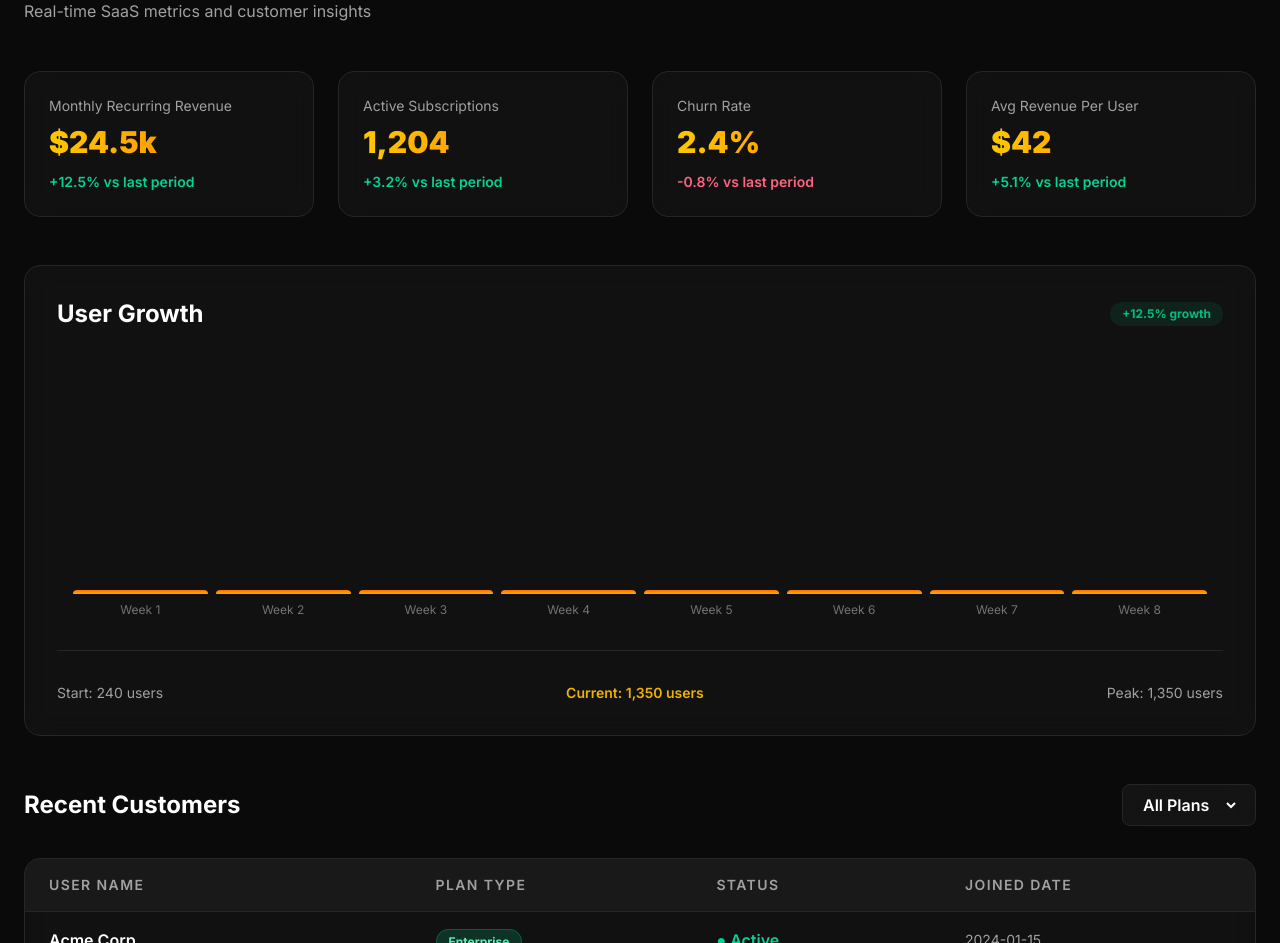
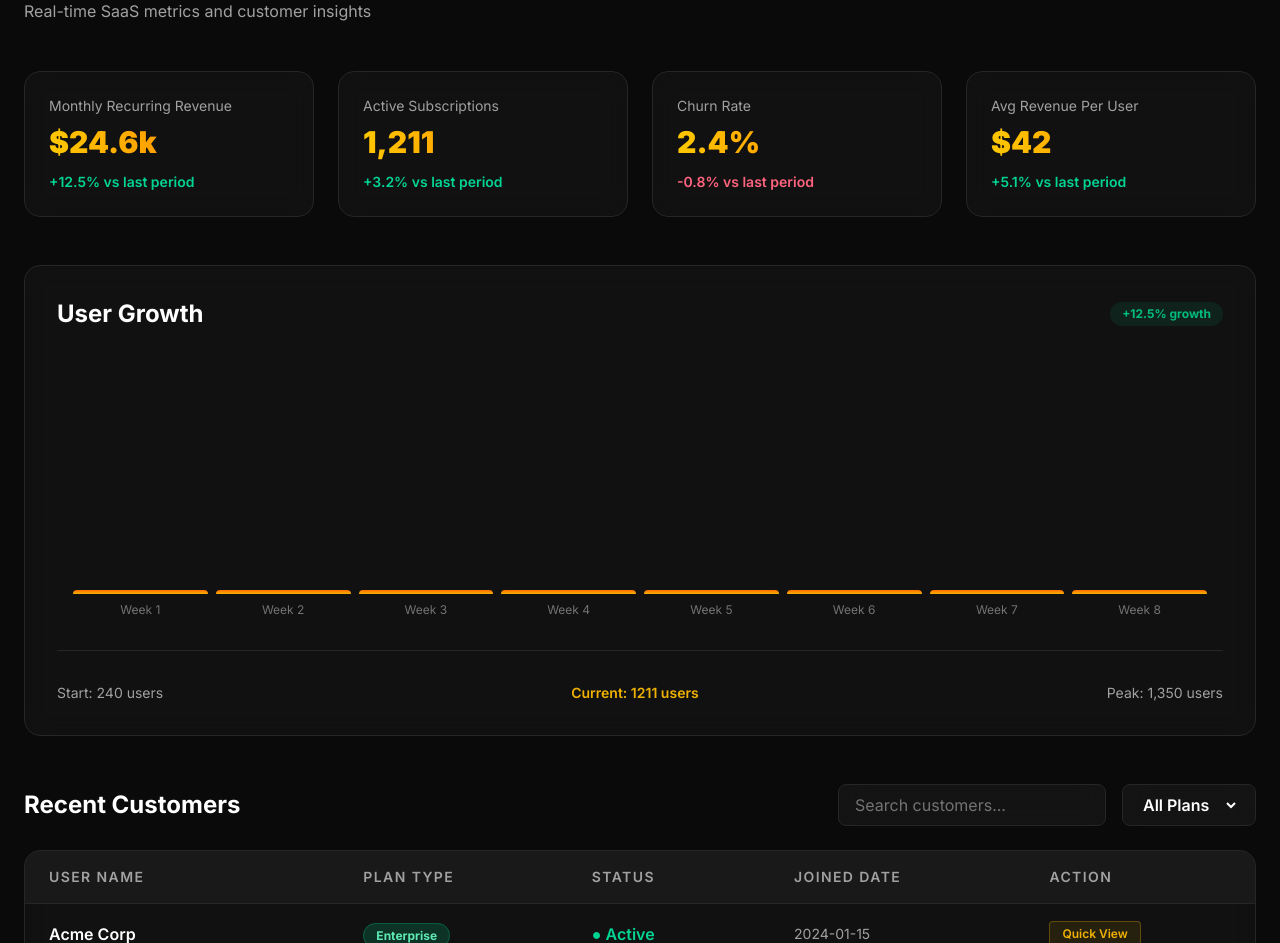
Before and after one commit to thrilshadow/my-portfolio, a Next.js app: page /projects/saas-dashboard in a window 1280 px wide. Shown: the part 289-1232 px from the top of the page. Built offline with nearby package versions, Linux system fonts and the light colour scheme.

Commit message:
feat: add live data simulation and filtering to SaaS dashboard

```diff
--- a/app/projects/saas-dashboard/page.tsx
+++ b/app/projects/saas-dashboard/page.tsx
@@ -1,15 +1,27 @@
 "use client";
 
-import React, { useState } from 'react';
+import React, { useState, useEffect, useRef } from 'react';
 import Link from 'next/link';
 
-// Customer Type
+// Types
 type Customer = {
   id: number;
   name: string;
   plan: 'Starter' | 'Pro' | 'Enterprise';
   status: 'Active' | 'Inactive' | 'Trial';
   joinedDate: string;
+};
+
+type Toast = {
+  id: number;
+  message: string;
+  company: string;
+};
+
+type Subscription = {
+  date: string;
+  plan: string;
+  price: number;
 };
 
 // Mock Customer Data
@@ -24,7 +36,33 @@ const mockCustomers: Customer[] = [
   { id: 8, name: "Innovate Labs", plan: "Enterprise", status: "Active", joinedDate: "2024-02-01" },
 ];
 
-// User Growth Data (weekly)
+// Subscription History Mock Data
+const subscriptionHistory: Record<number, Subscription[]> = {
+  1: [
+    { date: "2024-01-15", plan: "Pro", price: 299 },
+    { date: "2024-02-01", plan: "Enterprise", price: 999 },
+  ],
+  2: [
+    { date: "2024-02-03", plan: "Starter", price: 99 },
+    { date: "2024-02-10", plan: "Pro", price: 299 },
+  ],
+  3: [{ date: "2024-02-10", plan: "Starter", price: 0 }],
+  4: [
+    { date: "2024-01-28", plan: "Enterprise", price: 999 },
+  ],
+  5: [
+    { date: "2024-02-05", plan: "Pro", price: 299 },
+  ],
+  6: [{ date: "2024-01-20", plan: "Starter", price: 99 }],
+  7: [
+    { date: "2024-02-08", plan: "Pro", price: 299 },
+  ],
+  8: [
+    { date: "2024-02-01", plan: "Enterprise", price: 999 },
+  ],
+};
+
+// User Growth Data
 const userGrowthData = [
   { week: "Week 1", users: 240 },
   { week: "Week 2", users: 385 },
@@ -40,18 +78,99 @@ const maxUsers = Math.max(...userGrowthData.map((d) => d.users));
 
 export default function SaaSDashboard() {
   const [filterPlan, setFilterPlan] = useState<'All' | 'Starter' | 'Pro' | 'Enterprise'>('All');
+  const [searchTerm, setSearchTerm] = useState("");
+  const [selectedCustomer, setSelectedCustomer] = useState<Customer | null>(null);
+  const [toasts, setToasts] = useState<Toast[]>([]);
+  const toastIdRef = useRef(0);
 
-  // Filter customers by plan
-  const filteredCustomers = filterPlan === 'All'
-    ? mockCustomers
-    : mockCustomers.filter((c) => c.plan === filterPlan);
+  // Live data simulation
+  const [mrrValue, setMrrValue] = useState(24500);
+  const [activeUsersValue, setActiveUsersValue] = useState(1204);
+  const [chartAnimated, setChartAnimated] = useState(false);
 
-  // KPI Stats
+  // Live data updates every 5 seconds
+  useEffect(() => {
+    const interval = setInterval(() => {
+      setMrrValue((prev) => {
+        const change = (Math.random() - 0.5) * 200;
+        return Math.max(20000, Math.floor(prev + change));
+      });
+
+      setActiveUsersValue((prev) => {
+        const change = Math.floor((Math.random() - 0.5) * 20);
+        return Math.max(1000, prev + change);
+      });
+    }, 5000);
+
+    return () => clearInterval(interval);
+  }, []);
+
+  // Trigger chart animation on mount
+  useEffect(() => {
+    setChartAnimated(true);
+  }, []);
+
+  // Toast notifications for upgrades
+  useEffect(() => {
+    const upgradeCompanies = ["TechFlow", "DataVault", "CloudSync", "NetFlow"];
+    const interval = setInterval(() => {
+      if (Math.random() > 0.7) {
+        const company = upgradeCompanies[Math.floor(Math.random() * upgradeCompanies.length)];
+        addToast(`New Enterprise upgrade: ${company}`);
+      }
+    }, 12000);
+
+    return () => clearInterval(interval);
+  }, []);
+
+  const addToast = (message: string) => {
+    const id = toastIdRef.current;
+    toastIdRef.current += 1;
+    const company = message.split(": ")[1] || "";
+    setToasts((prev) => [...prev, { id, message, company }]);
+
+    setTimeout(() => {
+      setToasts((prev) => prev.filter((toast) => toast.id !== id));
+    }, 4000);
+  };
+
+  // Filter customers by plan and search
+  const filteredCustomers = mockCustomers.filter((c) => {
+    const planMatch = filterPlan === 'All' || c.plan === filterPlan;
+    const searchMatch = c.name.toLowerCase().includes(searchTerm.toLowerCase());
+    return planMatch && searchMatch;
+  });
+
+  // KPI Stats with live values
   const stats = [
-    { label: "Monthly Recurring Revenue", value: "$24.5k", change: "+12.5%", color: "emerald" },
-    { label: "Active Subscriptions", value: "1,204", change: "+3.2%", color: "blue" },
-    { label: "Churn Rate", value: "2.4%", change: "-0.8%", color: "rose" },
-    { label: "Avg Revenue Per User", value: "$42", change: "+5.1%", color: "yellow" },
+    {
+      label: "Monthly Recurring Revenue",
+      value: `$${(mrrValue / 1000).toFixed(1)}k`,
+      change: "+12.5%",
+      tooltip: "Total recurring monthly revenue from all active subscriptions",
+      detail: `$${mrrValue.toLocaleString()}`
+    },
+    {
+      label: "Active Subscriptions",
+      value: activeUsersValue.toLocaleString(),
+      change: "+3.2%",
+      tooltip: "Number of currently active customer subscriptions",
+      detail: `${activeUsersValue} users`
+    },
+    {
+      label: "Churn Rate",
+      value: "2.4%",
+      change: "-0.8%",
+      tooltip: "Percentage of customers who canceled this month",
+      detail: "Down from 3.2% last month"
+    },
+    {
+      label: "Avg Revenue Per User",
+      value: "$42",
+      change: "+5.1%",
+      tooltip: "Average monthly revenue per active user",
+      detail: "Growing steadily month-over-month"
+    },
   ];
 
   const getPlanColor = (plan: string) => {
@@ -82,6 +201,18 @@ export default function SaaSDashboard() {
 
   return (
     <main className="min-h-screen bg-neutral-950 text-white">
+      {/* Toast Notifications */}
+      <div className="fixed top-20 right-6 z-40 space-y-3 max-w-sm">
+        {toasts.map((toast) => (
+          <div
+            key={toast.id}
+            className="px-6 py-4 rounded-lg border bg-emerald-500/20 border-emerald-500/50 text-emerald-100 backdrop-blur-sm animate-slide-in"
+          >
+            {toast.message}
+          </div>
+        ))}
+      </div>
+
       {/* Back Button */}
       <header className="pt-20 px-6 max-w-7xl mx-auto mb-8">
         <Link href="/" className="text-yellow-500 hover:text-yellow-400 transition font-semibold flex items-center gap-2 mb-8">
@@ -111,13 +242,13 @@ export default function SaaSDashboard() {
         </div>
       </section>
 
-      {/* KPI Cards */}
+      {/* KPI Cards with Hover Tooltips */}
       <section className="px-6 max-w-7xl mx-auto mb-12">
         <div className="grid grid-cols-1 md:grid-cols-2 lg:grid-cols-4 gap-6">
           {stats.map((stat, index) => (
             <div
               key={index}
-              className="bg-neutral-900/60 border border-neutral-800 rounded-2xl p-6 backdrop-blur-md hover:border-yellow-500/30 transition"
+              className="group relative bg-neutral-900/60 border border-neutral-800 rounded-2xl p-6 backdrop-blur-md hover:border-yellow-500/50 hover:bg-neutral-900/80 transition cursor-help"
             >
               <p className="text-neutral-400 text-sm mb-2">{stat.label}</p>
               <h3 className="text-3xl font-black mb-3 bg-gradient-to-r from-yellow-400 to-orange-500 bg-clip-text text-transparent">
@@ -126,12 +257,17 @@ export default function SaaSDashboard() {
               <p className={`text-sm font-semibold ${stat.change.startsWith('+') ? 'text-emerald-400' : 'text-rose-400'}`}>
                 {stat.change} vs last period
               </p>
+
+              {/* Hover Tooltip */}
+              <div className="absolute bottom-full left-1/2 -translate-x-1/2 mb-2 px-3 py-2 bg-neutral-800 border border-neutral-700 rounded-lg text-xs text-neutral-200 opacity-0 group-hover:opacity-100 transition pointer-events-none whitespace-nowrap z-10">
+                {stat.tooltip}
+              </div>
             </div>
           ))}
         </div>
       </section>
 
-      {/* User Growth Chart */}
+      {/* User Growth Chart with Animation */}
       <section className="px-6 max-w-7xl mx-auto mb-12">
         <div className="bg-neutral-900/60 border border-neutral-800 rounded-2xl p-8 backdrop-blur-md">
           <div className="flex justify-between items-center mb-8">
@@ -141,15 +277,18 @@ export default function SaaSDashboard() {
             </span>
           </div>
 
-          {/* SVG Chart */}
+          {/* Animated SVG Chart */}
           <div className="h-64 w-full flex items-end justify-between gap-2 px-4">
             {userGrowthData.map((data, index) => (
               <div key={index} className="flex-1 flex flex-col items-center gap-2">
                 <div
-                  className="w-full bg-gradient-to-t from-yellow-500 to-orange-500 rounded-t-lg transition-all hover:opacity-80 cursor-pointer"
+                  className={`w-full bg-gradient-to-t from-yellow-500 to-orange-500 rounded-t-lg transition-all hover:opacity-80 cursor-pointer ${
+                    chartAnimated ? 'animate-grow' : 'h-0'
+                  }`}
                   style={{
-                    height: `${(data.users / maxUsers) * 100}%`,
+                    height: chartAnimated ? `${(data.users / maxUsers) * 100}%` : '0',
                     minHeight: '4px',
+                    animation: chartAnimated ? `growBar 0.8s ease-out ${index * 0.1}s both` : 'none',
                   }}
                   title={`${data.week}: ${data.users} users`}
                 />
@@ -161,16 +300,47 @@ export default function SaaSDashboard() {
           {/* Chart Legend */}
           <div className="mt-8 pt-8 border-t border-neutral-800 flex justify-between text-sm text-neutral-400">
             <span>Start: 240 users</span>
-            <span className="font-semibold text-yellow-500">Current: 1,350 users</span>
+            <span className="font-semibold text-yellow-500">Current: {activeUsersValue} users</span>
             <span>Peak: 1,350 users</span>
           </div>
         </div>
+
+        <style>{`
+          @keyframes growBar {
+            from { height: 0; opacity: 0; }
+            to { height: var(--bar-height, 100%); opacity: 1; }
+          }
+          .animate-grow { animation: growBar 0.8s ease-out; }
+          .animate-slide-in {
+            animation: slideIn 0.3s ease-out;
+          }
+          @keyframes slideIn {
+            from {
+              transform: translateX(400px);
+              opacity: 0;
+            }
+            to {
+              transform: translateX(0);
+              opacity: 1;
+            }
+          }
+        `}</style>
       </section>
 
       {/* Recent Customers Section */}
       <section className="px-6 max-w-7xl mx-auto mb-12">
-        <div className="flex flex-col md:flex-row justify-between items-start md:items-center gap-4 mb-8">
+        <div className="flex flex-col md:flex-row justify-between items-start md:items-center gap-4 mb-6">
           <h2 className="text-2xl font-bold">Recent Customers</h2>
+
+          <div className="flex flex-col sm:flex-row gap-4 w-full md:w-auto">
+            {/* Search Bar */}
+            <input
+              type="text"
+              placeholder="Search customers..."
+              value={searchTerm}
+              onChange={(e) => setSearchTerm(e.target.value)}
+              className="px-4 py-2 bg-neutral-900/80 border border-neutral-800 rounded-lg text-white placeholder-neutral-500 focus:outline-none focus:border-yellow-500 transition backdrop-blur-md"
+            />
 
             {/* Filter Dropdown */}
             <div className="px-4 py-2 bg-neutral-900/80 border border-neutral-800 rounded-lg backdrop-blur-md">
@@ -184,6 +354,7 @@ export default function SaaSDashboard() {
                 <option value="Pro">Pro</option>
                 <option value="Enterprise">Enterprise</option>
               </select>
+            </div>
           </div>
         </div>
 
@@ -204,6 +375,9 @@ export default function SaaSDashboard() {
                   </th>
                   <th className="px-6 py-4 text-left text-sm font-semibold text-neutral-400 uppercase tracking-widest">
                     Joined Date
+                  </th>
+                  <th className="px-6 py-4 text-left text-sm font-semibold text-neutral-400 uppercase tracking-widest">
+                    Action
                   </th>
                 </tr>
               </thead>
@@ -227,6 +401,14 @@ export default function SaaSDashboard() {
                       </span>
                     </td>
                     <td className="px-6 py-4 text-neutral-400 text-sm">{customer.joinedDate}</td>
+                    <td className="px-6 py-4">
+                      <button
+                        onClick={() => setSelectedCustomer(customer)}
+                        className="px-3 py-1 bg-yellow-500/10 border border-yellow-500/30 text-yellow-500 rounded text-xs font-semibold hover:bg-yellow-500/20 transition"
+                      >
+                        Quick View
+                      </button>
+                    </td>
                   </tr>
                 ))}
               </tbody>
@@ -236,7 +418,7 @@ export default function SaaSDashboard() {
           {/* Empty State */}
           {filteredCustomers.length === 0 && (
             <div className="px-6 py-12 text-center text-neutral-400">
-              <p>No customers found for the selected plan.</p>
+              <p>No customers found matching your criteria.</p>
             </div>
           )}
         </div>
@@ -272,6 +454,63 @@ export default function SaaSDashboard() {
           </div>
         </div>
       </section>
+
+      {/* Quick View Modal */}
+      {selectedCustomer && (
+        <div className="fixed inset-0 bg-black/50 backdrop-blur-sm z-50 flex items-center justify-center p-4">
+          <div className="bg-neutral-900 border border-neutral-800 rounded-2xl max-w-md w-full max-h-96 overflow-y-auto">
+            {/* Modal Header */}
+            <div className="sticky top-0 flex justify-between items-center p-6 border-b border-neutral-800 bg-neutral-900">
+              <h2 className="text-2xl font-bold">{selectedCustomer.name}</h2>
+              <button
+                onClick={() => setSelectedCustomer(null)}
+                className="text-neutral-400 hover:text-white text-2xl transition"
+              >
+                ✕
+              </button>
+            </div>
+
+            {/* Modal Content */}
+            <div className="p-6 space-y-6">
+              {/* Customer Info */}
+              <div>
+                <h3 className="text-sm font-semibold text-neutral-400 mb-3 uppercase tracking-widest">Customer Info</h3>
+                <div className="space-y-2 text-sm">
+                  <p><span className="text-neutral-400">Plan:</span> <span className="font-semibold text-yellow-400">{selectedCustomer.plan}</span></p>
+                  <p><span className="text-neutral-400">Status:</span> <span className={`font-semibold ${getStatusColor(selectedCustomer.status)}`}>{selectedCustomer.status}</span></p>
+                  <p><span className="text-neutral-400">Joined:</span> <span className="font-semibold">{selectedCustomer.joinedDate}</span></p>
+                </div>
+              </div>
+
+              {/* Subscription History */}
+              <div>
+                <h3 className="text-sm font-semibold text-neutral-400 mb-3 uppercase tracking-widest">Subscription History</h3>
+                <div className="space-y-3">
+                  {subscriptionHistory[selectedCustomer.id]?.map((sub, idx) => (
+                    <div key={idx} className="bg-neutral-800/50 border border-neutral-700 rounded-lg p-3">
+                      <div className="flex justify-between items-start">
+                        <div>
+                          <p className="font-semibold">{sub.plan}</p>
+                          <p className="text-xs text-neutral-400 mt-1">{sub.date}</p>
+                        </div>
+                        <span className="text-yellow-500 font-bold">${sub.price}</span>
+                      </div>
+                    </div>
+                  )) || <p className="text-neutral-400 text-sm">No history available</p>}
+                </div>
+              </div>
+
+              {/* Close Button */}
+              <button
+                onClick={() => setSelectedCustomer(null)}
+                className="w-full px-4 py-2 bg-yellow-500 text-black rounded-lg font-semibold hover:bg-yellow-400 transition"
+              >
+                Close
+              </button>
+            </div>
+          </div>
+        </div>
+      )}
     </main>
   );
 }
```
Lines whose indentation alone changed are shown as unchanged.
